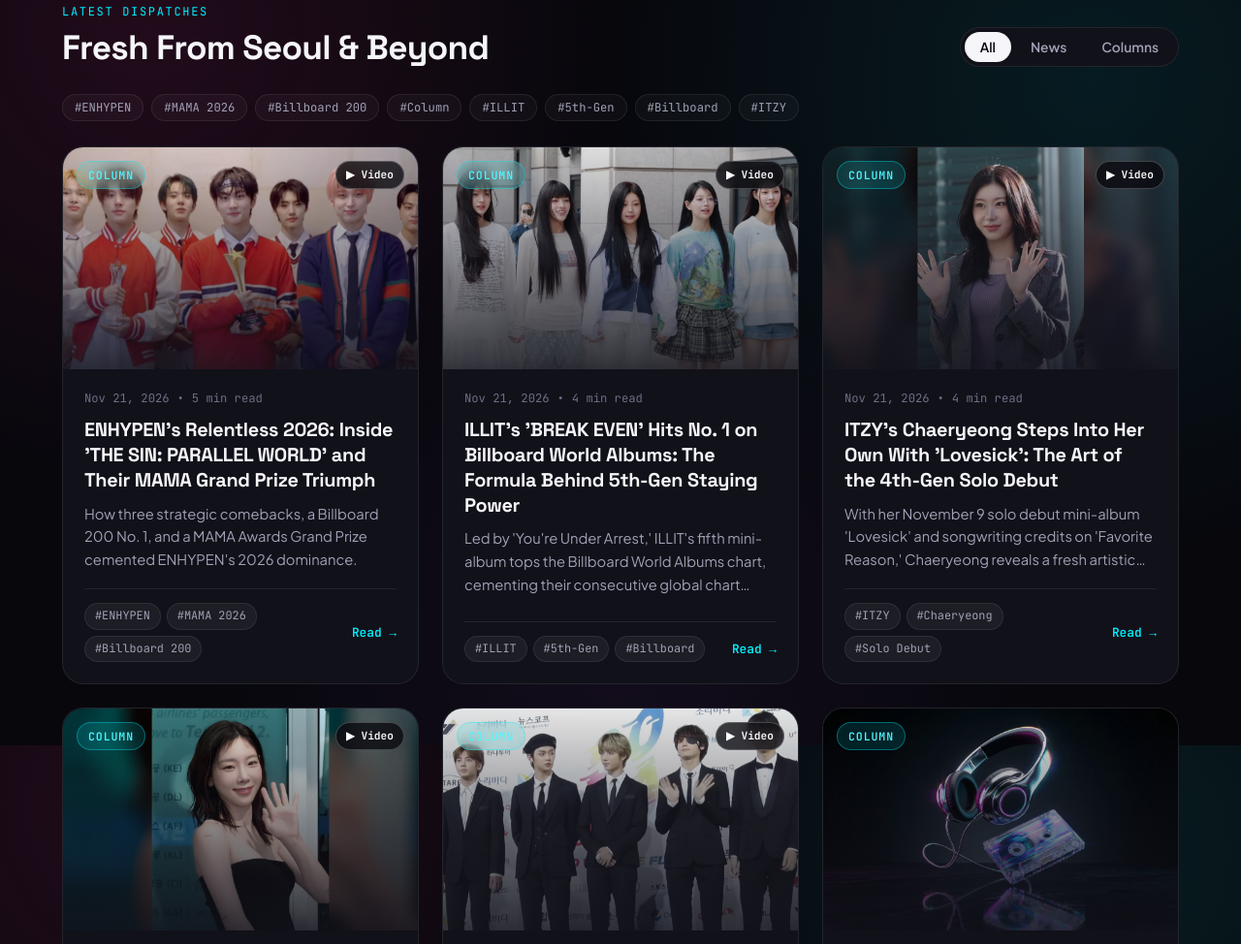
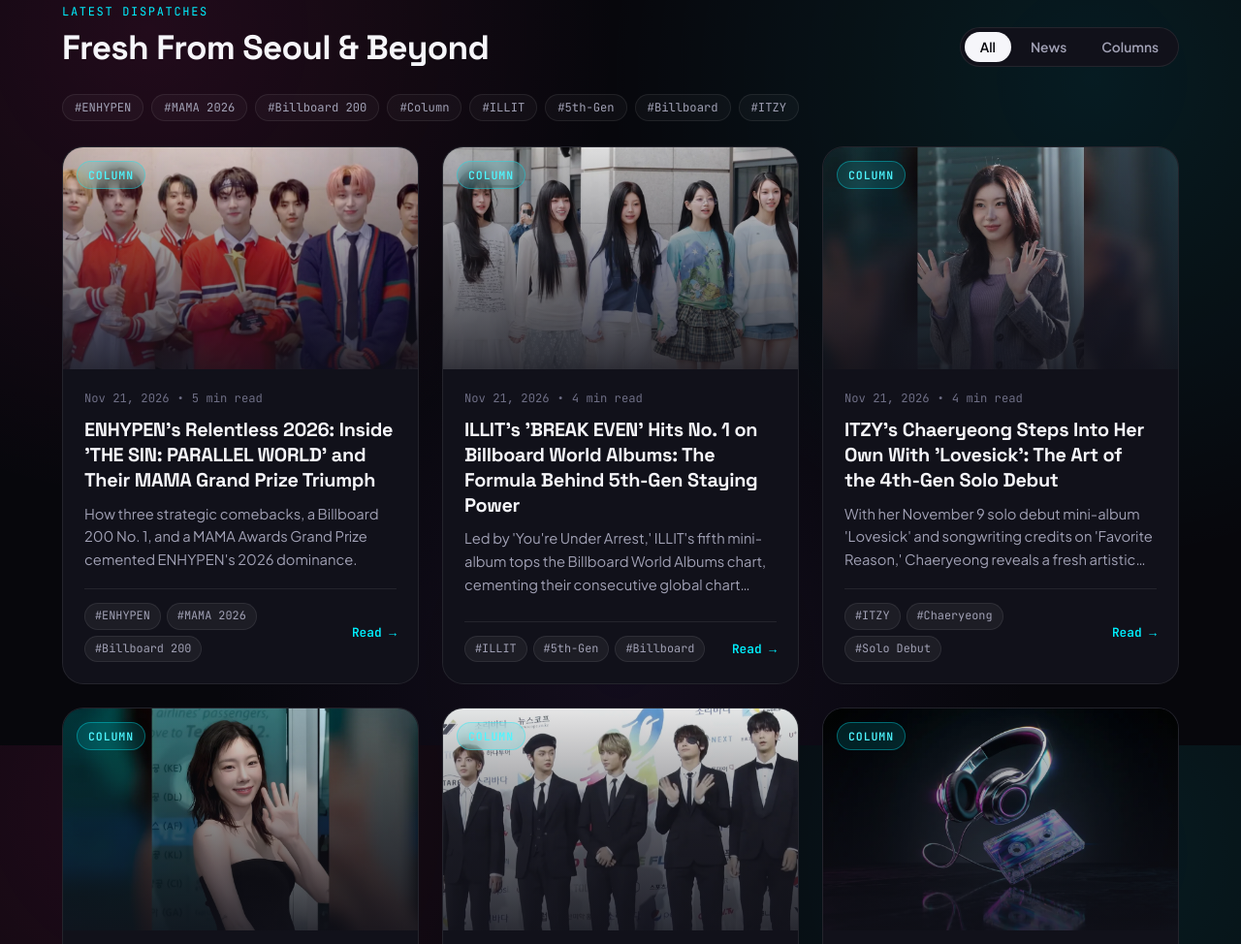
Before and after one commit to inniable/kpoplives-blog, an Astro site: page / in a window 1280 px wide. Shown: the part 831-1805 px from the top of the page at 97% size. Built offline with nearby package versions, Linux system fonts and the light colour scheme; Astro itself is replaced by a stand-in of ours.

Commit message:
Remove Video badge overlay from post cards

```diff
--- a/src/components/PostCard.astro
+++ b/src/components/PostCard.astro
@@ -38,7 +38,6 @@ const t = UI[lang];
       <span class:list={['badge', `badge--${data.category}`, 'card-badge']}>
         {data.category === 'news' ? t.badges.news : t.badges.column}
       </span>
-      {data.youtubeId && <span class="video-pill" title="Includes official video">▶ Video</span>}
     </div>
 
     <div class="card-body">
@@ -128,21 +127,6 @@ const t = UI[lang];
     backdrop-filter: blur(8px);
   }
 
-  .video-pill {
-    position: absolute;
-    top: 14px;
-    right: 14px;
-    font-family: var(--font-mono);
-    font-size: 0.7rem;
-    font-weight: 600;
-    padding: 4px 10px;
-    border-radius: var(--radius-pill);
-    background: rgba(7, 7, 12, 0.76);
-    border: 1px solid rgba(255, 255, 255, 0.22);
-    color: #ffffff;
-    backdrop-filter: blur(8px);
-  }
-
   .card-body {
     padding: 20px 22px 22px;
     display: flex;
```
